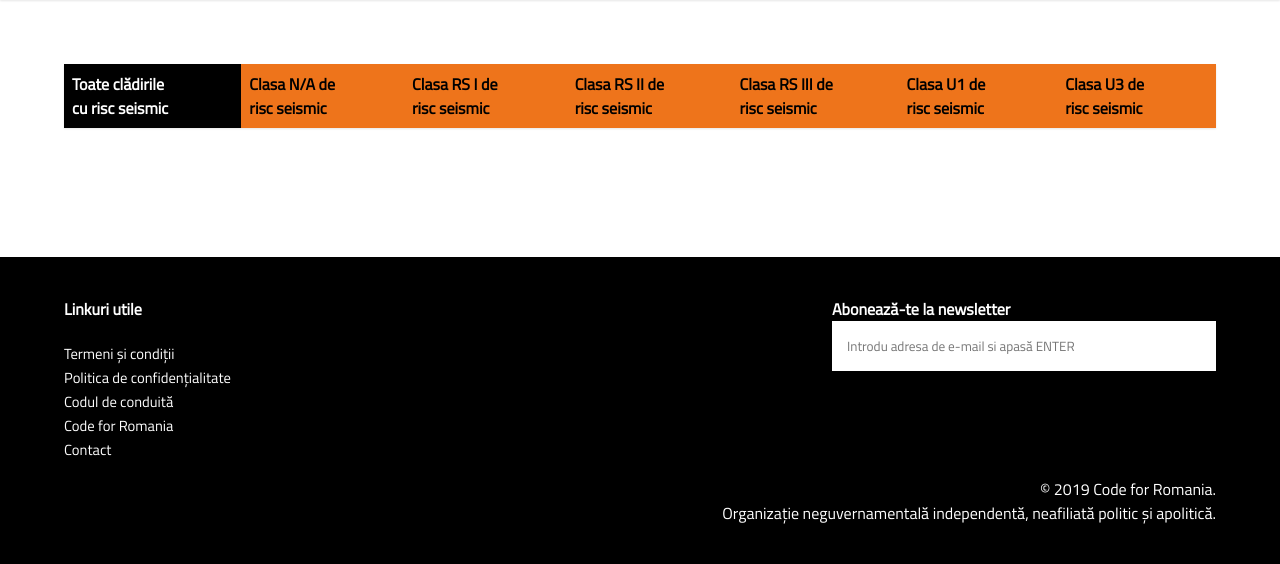
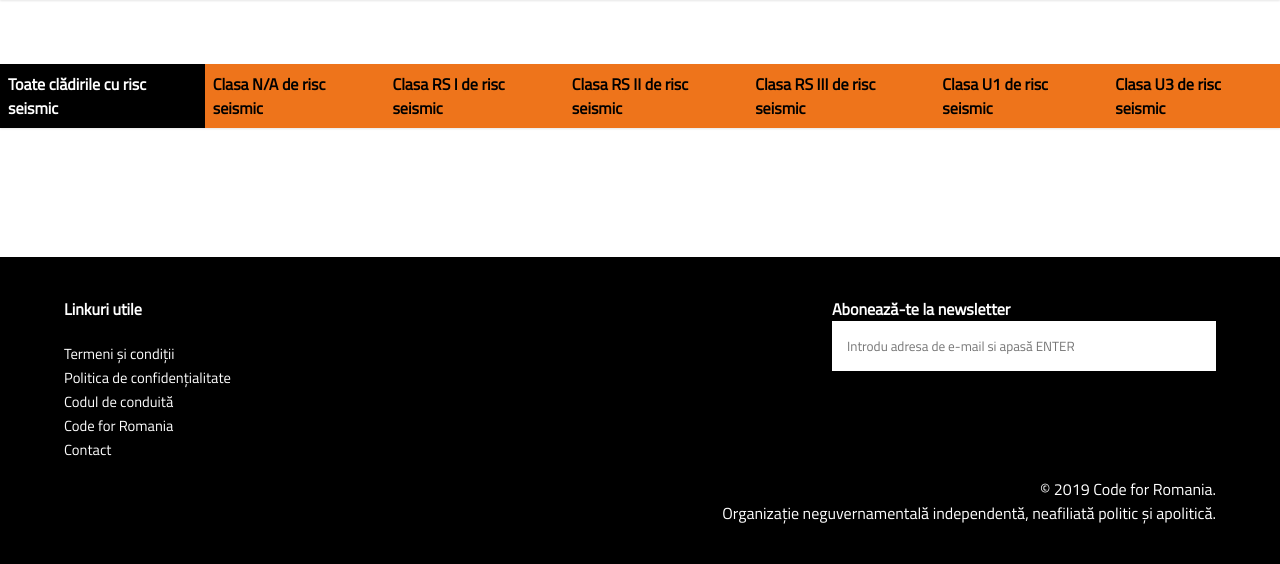
Before and after one commit to code4romania/seismic-risc, a Django app: page / in a window 1280 px wide. Shown: the part 104-668 px from the top of the page. Run offline with Django 3.2, Linux system fonts and the light colour scheme; data comes from the database, SQL or seed files in the repository; parts of the project's set-up code (start-up, migrations or seed data) failed here and were passed over; some libraries are stand-ins or nearby versions; some web fonts are replaced.

Commit message:
Changed the size of filter bar and map

```diff
--- a/seismic_site/map_app/static/css/map.css
+++ b/seismic_site/map_app/static/css/map.css
@@ -4,6 +4,9 @@
     padding: 0;
 }
 
+#content {
+    padding: 5% 0;
+}
 
 /* General */
 
@@ -86,7 +89,7 @@
 
 /* RS bar */
 
-.active {
+.active, .navbar-category .active:hover {
     background-color: black;
 }
 
@@ -96,6 +99,10 @@
 
 .navbar-category {
     background-color: #EE741B;
+}
+
+.navbar-category li:hover {
+    background-color: #D66718;
 }
 
 .navbar-category a {
--- a/seismic_site/map_app/templates/map.html
+++ b/seismic_site/map_app/templates/map.html
@@ -9,14 +9,14 @@
     <button class="navbar-toggler" data-target="#navbarNav" data-toggle="collapse" type="button">
         <span class="navbar-toggler-icon"></span>
     </button>
-    <div class="collapse navbar-collapse navbar-category" id="navbarNav">
+    <div class="collapse navbar-collapse navbar-category justify-content-lg-center" id="navbarNav">
         <ul class="navbar-nav">
-            <li class="filter-button" id="all">
+            <li class="filter-button pl-sm-2 px-lg-0" id="all">
                 <a class="nav-link" href="#">Toate clădirile cu risc seismic</a>
             </li>
 
             {% for category in used_categories %}
-                <li class="filter-button" id="{{ category }}">
+                <li class="filter-button pl-sm-2 px-lg-0" id="{{ category }}">
                     <a class="nav-link" href="#">
                         Clasa {{ category }} de risc seismic
                     </a>
```
